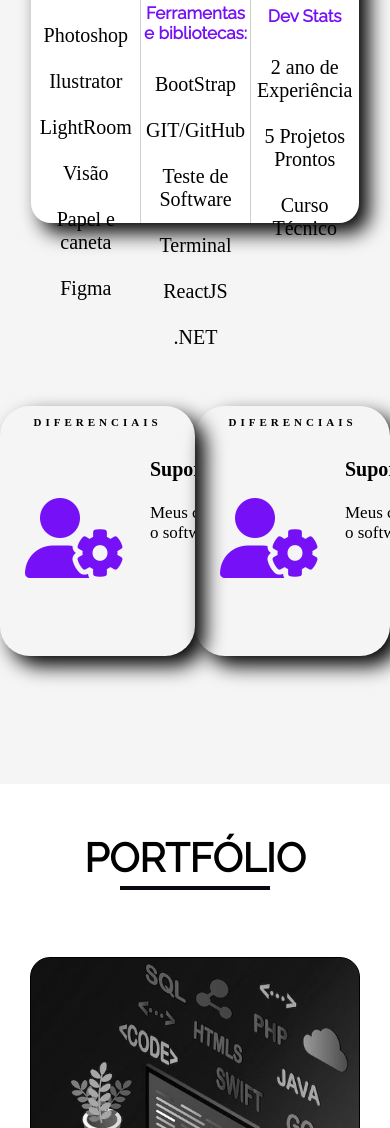
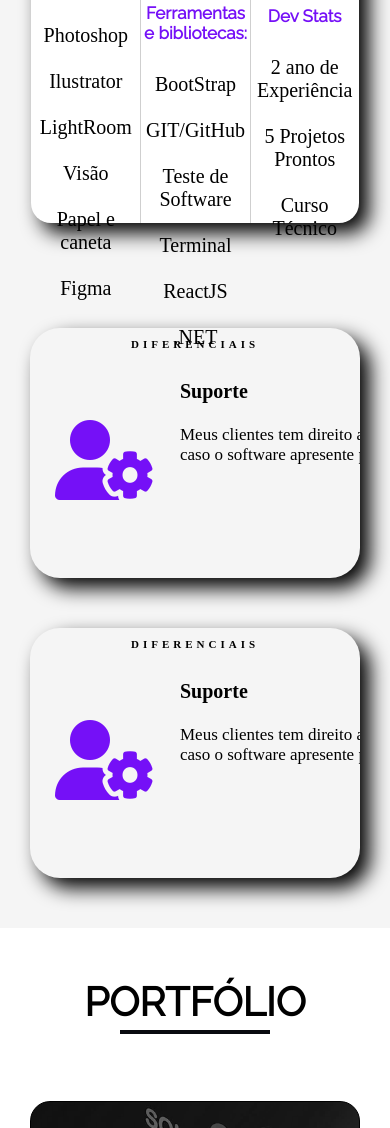
Before and after one commit to Vangeanc3/portfolio, a website: page index.html in a window 390 px wide. Shown: the part 2581-3709 px from the top of the page. Drawn offline with Linux system fonts and the light colour scheme.

Commit message:
Correcao de bugs

```diff
--- a/css/habilidades.css
+++ b/css/habilidades.css
@@ -93,9 +93,11 @@
     justify-content: space-around;
     align-items: center;
     background: whitesmoke;
+    flex-wrap: wrap;
 }
 
 .carrosel-container {
+    margin: 0 30px 0 30px;
     overflow: hidden;
     height: 250px;
     width: 540px;
@@ -186,3 +188,21 @@
     text-transform: uppercase;
     margin-top: 10px;
 } /* SLIDE FIM */
+
+@media (max-width: 1200px){
+    .carrosel-container{
+        margin-bottom: 5rem;
+    }
+
+    .carrosel-container:nth-child(1){
+        margin-top: 5rem;
+
+    }
+}
+
+@media (max-width: 600px){
+    .primeira p, .segunda p, .terceira p, .quarta p{
+        width: 320px;
+        font-size: 1.7rem;
+    }
+}
```
